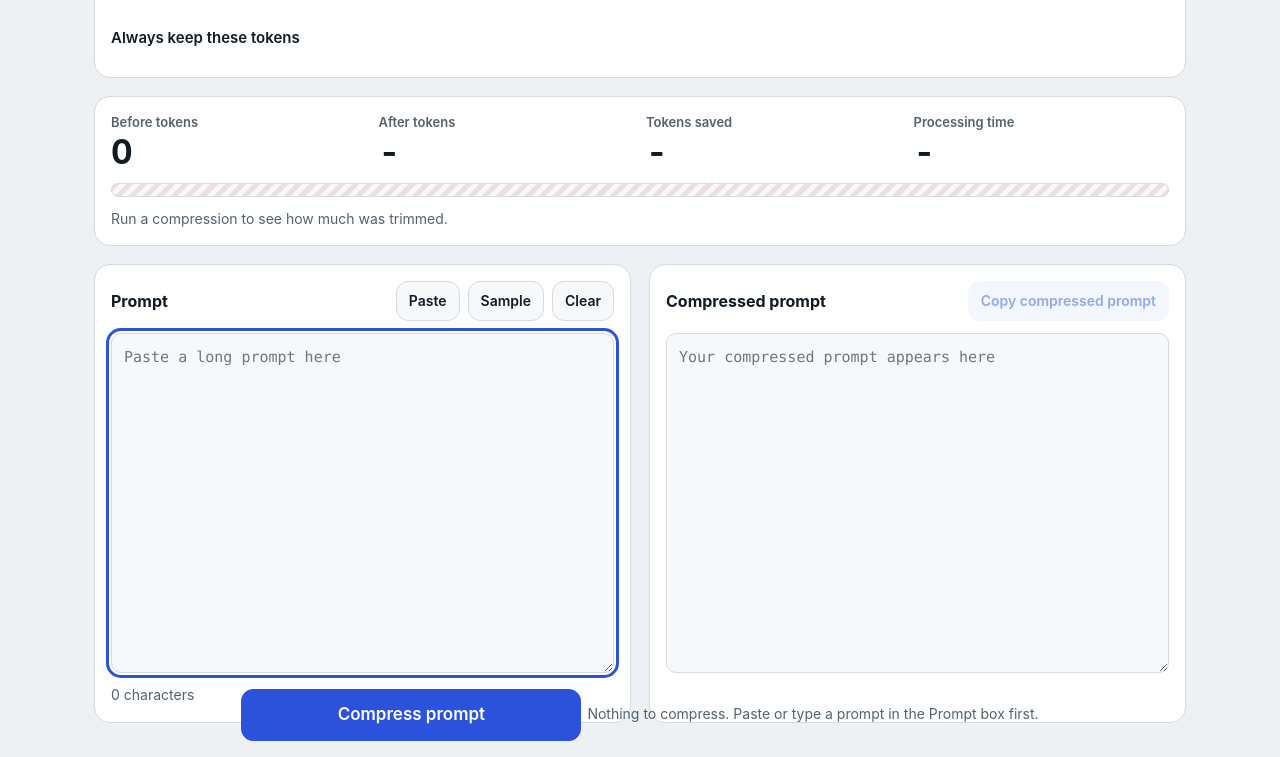
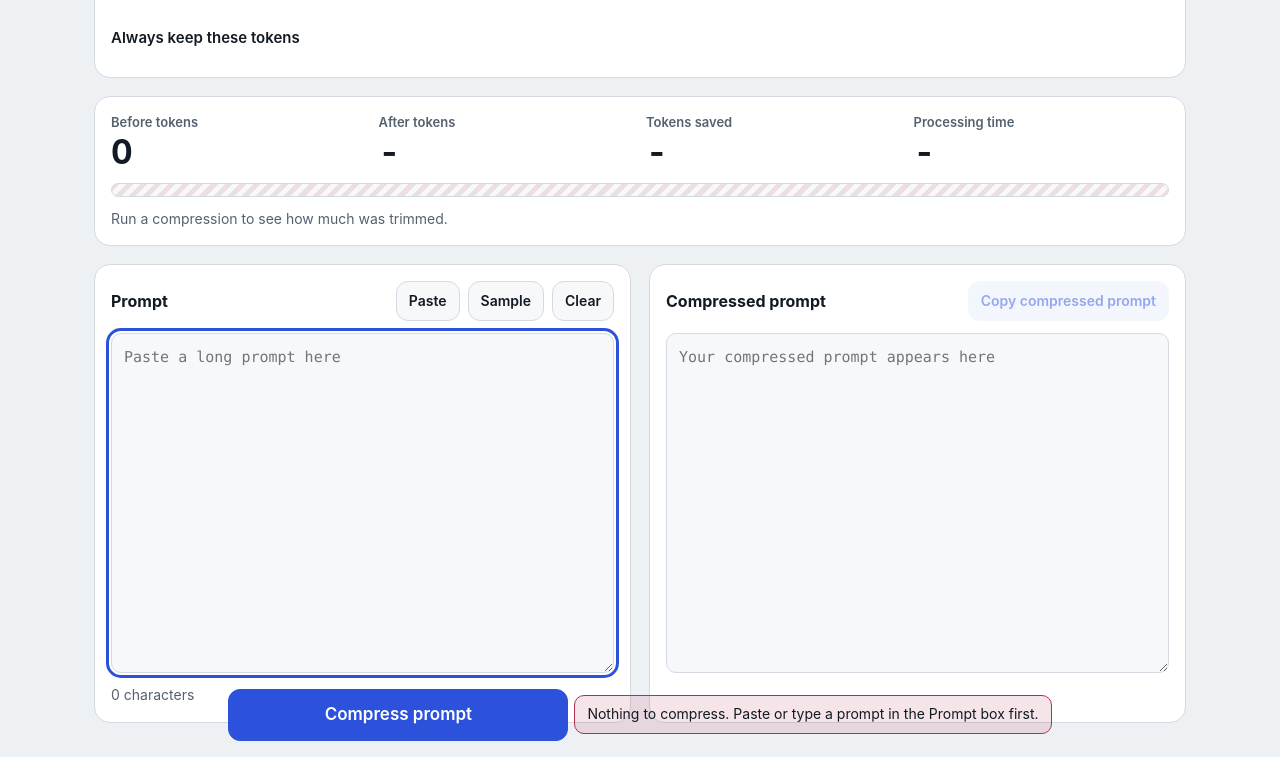
Before and after one commit to stevenfarless/TokenTrim, a website built with Vite: page index.html in a window 1280 px wide. Both pictures are taken after a click on the button "Compress prompt". Shown: the part 465-1222 px from the top of the page. Built offline with nearby package versions, Linux system fonts and the light colour scheme.

Commit message:
Make action feedback visible in the sticky action bar

```diff
--- a/src/style.css
+++ b/src/style.css
@@ -555,7 +555,26 @@ input[type='range'] {
 }
 
 .actionbar .small {
+  min-height: 0;
   text-align: center;
+}
+
+.actionbar .small:not(:empty) {
+  padding: 8px 12px;
+  border: 1px solid var(--line);
+  border-radius: 10px;
+  background: var(--accent-soft);
+  color: var(--ink);
+}
+
+.actionbar .small[data-state='success'] {
+  border-color: var(--keep);
+  background: var(--keep-soft);
+}
+
+.actionbar .small[data-state='error'] {
+  border-color: var(--cut);
+  background: var(--cut-soft);
 }
 
 @media (min-width: 720px) {
```
